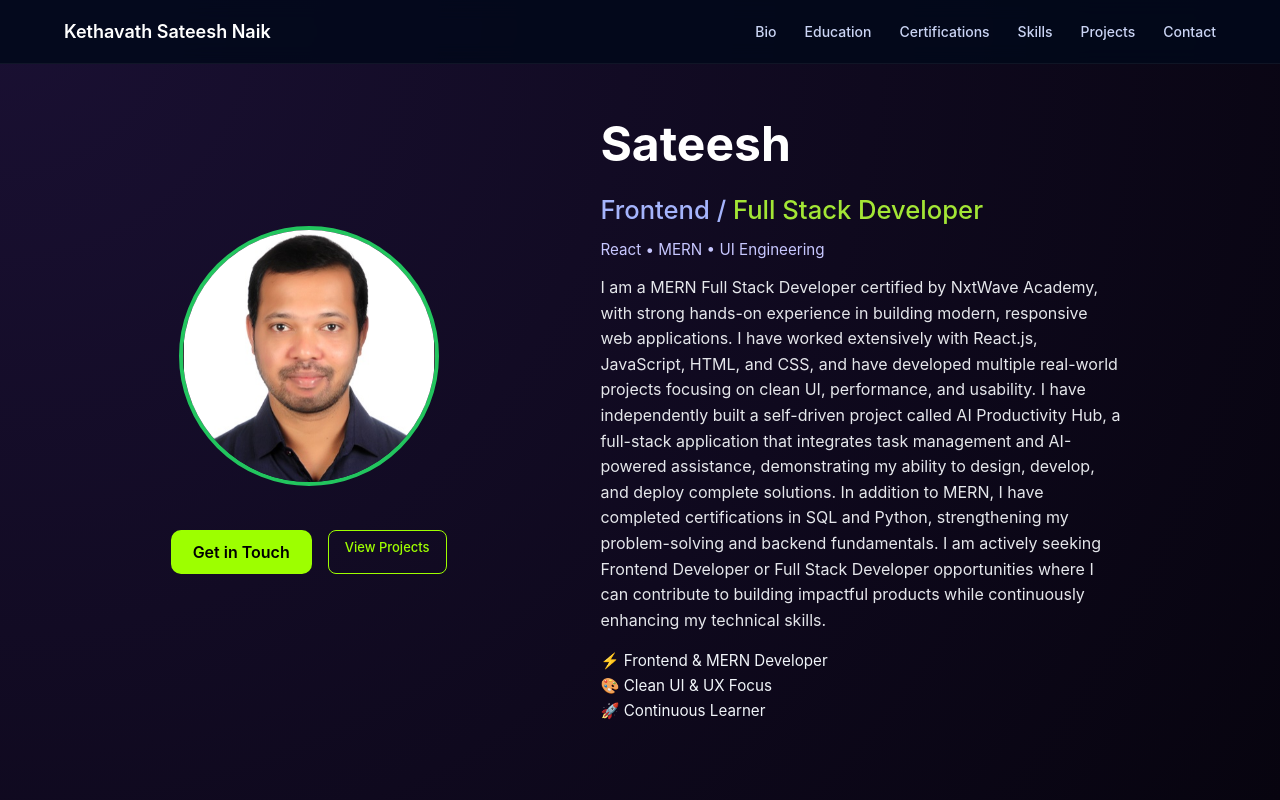
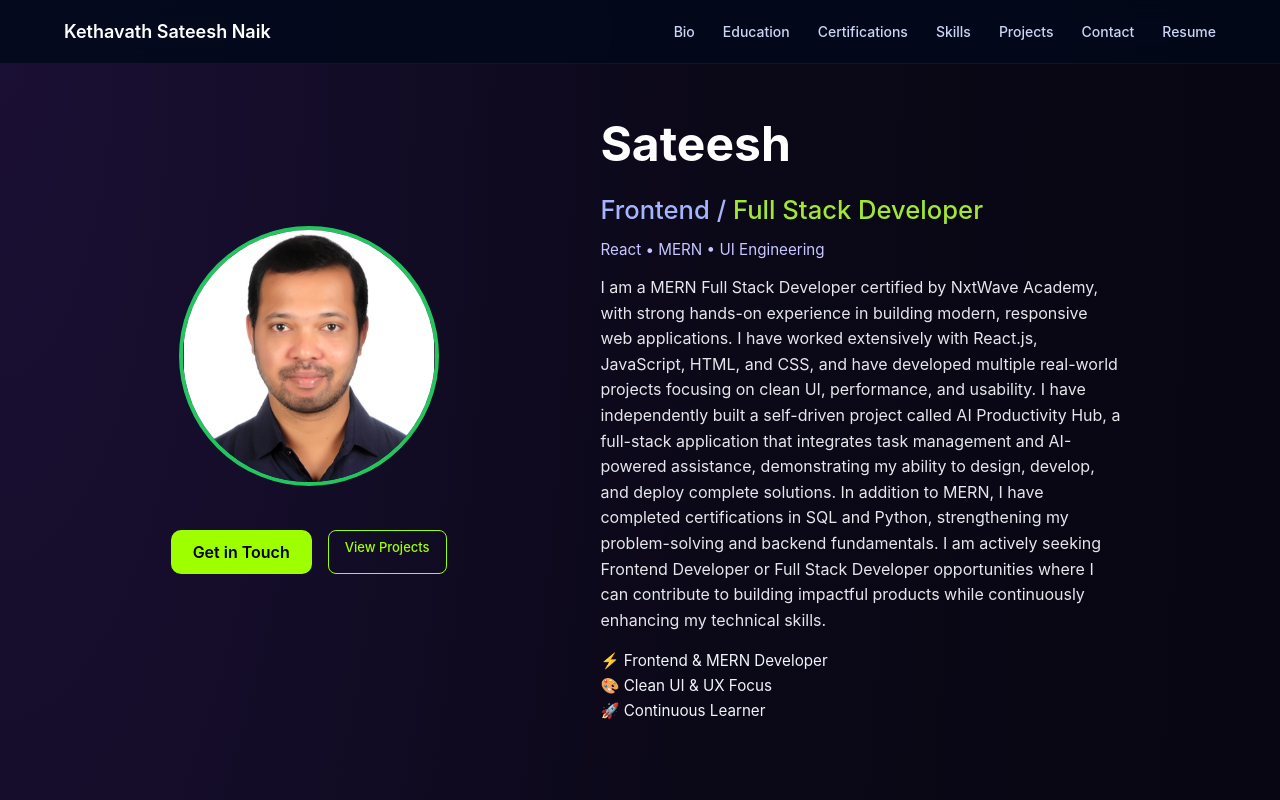
Before and after one commit to Sateesh64/portfolio, a React (Create React App) app: page / in a window 1280 px wide. Shown: the top 800 px of the page. Built offline with nearby package versions, Linux system fonts and the light colour scheme.

Commit message:
Add resume button to navbar

```diff
--- a/src/App.css
+++ b/src/App.css
@@ -23,16 +23,12 @@ body {
 
 .hero {
   min-height: 100vh;
-
-  background: radial-gradient(
-    circle at top left,
-    #1a1033,
-    #07040f
-  );
-
+   background: var(--bg-main);
+  color: var(--text-primary);
   display: flex;
   align-items: center;
   padding: 0 6%;
+
 }
 .hero-left,
 .hero-right {
--- a/src/components/Hero.js
+++ b/src/components/Hero.js
@@ -41,7 +41,6 @@ const Hero = () => {
 
             I am actively seeking Frontend Developer or Full Stack Developer opportunities where I can contribute to building impactful products while continuously enhancing my technical skills.
           </p>
-
           <div className="hero-points">
             <p>⚡ Frontend & MERN Developer</p>
             <p>🎨 Clean UI & UX Focus</p>
--- a/src/components/Navbar.css
+++ b/src/components/Navbar.css
@@ -78,7 +78,6 @@
     gap: 18px;
   }
 }
-
 .nav-logo {
   color: #ffffff;              /* clear white */
   font-weight: 600;
@@ -90,3 +89,18 @@
 .nav-logo:hover {
   color: #9eff00;              /* neon green on hover */
 }
+
+.resume-nav-btn {
+  color: #0a0f1f;
+
+  border-radius: 8px;
+  font-size: 13px;
+  font-weight: 600;
+  text-decoration: none;
+
+  transition: background 0.2s ease, transform 0.2s ease;
+}
+
+.resume-nav-btn:hover {
+  transform: translateY(-1px);
+}
--- a/src/components/Navbar.js
+++ b/src/components/Navbar.js
@@ -18,7 +18,15 @@ const Navbar = () => {
           <a href="#skills">Skills</a>
           <a href="#projects">Projects</a>
           <a href="#contact">Contact</a>
-
+          {/* RESUME BUTTON */}
+          <a
+            href="/resume/Sateesh_Naik_Resume.pdf"
+            target="_blank"
+            rel="noopener noreferrer"
+            className="resume-nav-btn"
+          >
+            Resume
+          </a>
 
 
 
--- a/src/index.css
+++ b/src/index.css
@@ -1,3 +1,5 @@
+
+
 html, body, #root {
   margin: 0;
   padding: 0;
@@ -12,7 +14,6 @@ html, body, #root {
   font-family: "Inter", system-ui, sans-serif;
 }
 
-
 html {
   scroll-behavior: smooth;
 }
```
Also changed, not shown: 1 other file (tests, documents, lock files or other folders).
